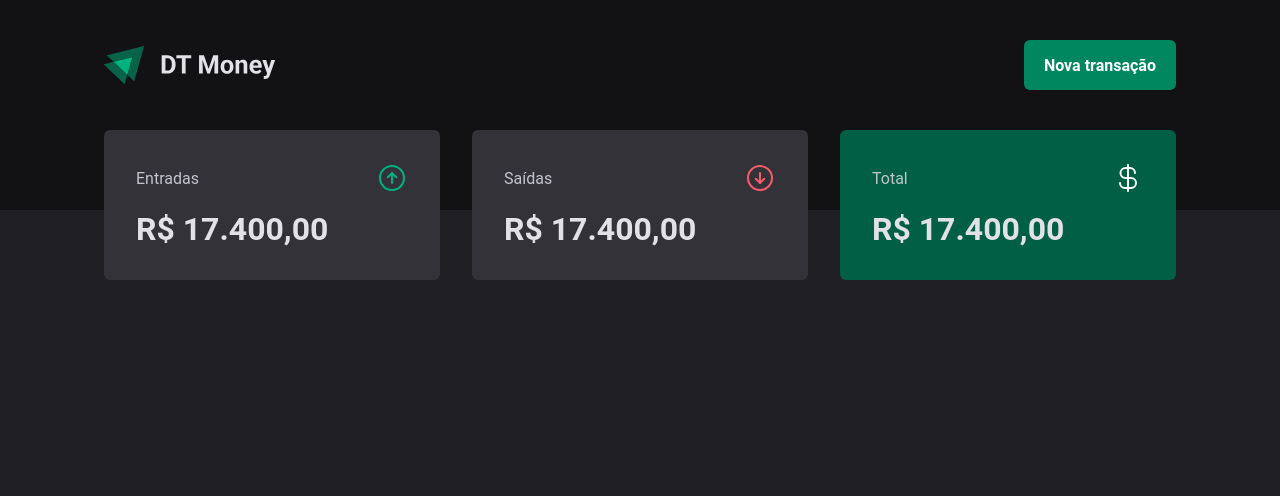
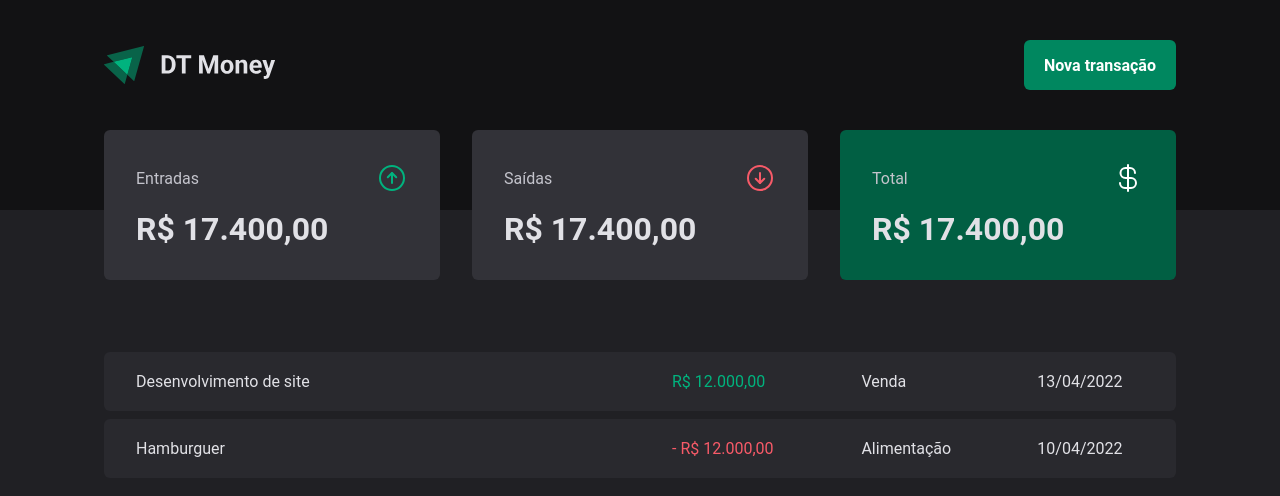
Before and after one commit to wspietro/ignite-dt-money, a React app: page / in a window 1280 px wide. Shown: the top 496 px of the page. Built offline with nearby package versions, Linux system fonts and the light colour scheme; the HTML template or start-up script is replaced by a standard one.

Commit message:
:sparkles: feat: componente transactions-table desenvolvido

```diff
--- /dev/null
+++ b/src/components/TransactionsTable/index.tsx
@@ -0,0 +1,37 @@
+import {
+  TransactionsContainer,
+  Table,
+  PriceHighLight
+} from "./styles";
+
+export function TransactionsTable() {
+  return (
+    <TransactionsContainer>
+      <Table>
+        <tbody>
+          <tr>
+            <td width="50%">Desenvolvimento de site</td>
+            <td>
+              <PriceHighLight variant='income'>
+                R$ 12.000,00
+              </PriceHighLight>
+            </td>
+            <td>Venda</td>
+            <td>13/04/2022</td>
+          </tr>
+
+          <tr>
+            <td width="50%">Hamburguer</td>
+            <td>
+              <PriceHighLight variant='outcome'>
+                - R$ 12.000,00
+              </PriceHighLight>
+            </td>
+            <td>Alimentação</td>
+            <td>10/04/2022</td>
+          </tr>
+        </tbody>
+      </Table>
+    </TransactionsContainer>
+  )
+}
--- /dev/null
+++ b/src/components/TransactionsTable/styles.ts
@@ -0,0 +1,38 @@
+import styled from "styled-components";
+
+export const TransactionsContainer = styled.main`
+  width: 100%;
+  max-width: 1120px;
+  margin: 4rem auto 0;
+  padding: 0 1.5rem;
+`
+
+export const Table = styled.table`
+  width: 100%;
+  border-collapse: separate; // propriedade específica de tabela
+  border-spacing: 0 0.5rem; // propriedade específica de tabela
+  /* margin-top: 1.5rem; */
+
+  td {
+    padding: 1.25rem 2rem;
+    background: ${props => props.theme["gray-700"]};
+
+    &:first-child{
+      border-top-left-radius: 6px;
+      border-bottom-left-radius: 6px;
+    }
+
+    &:last-child{
+      border-top-right-radius: 6px;
+      border-bottom-right-radius: 6px;
+    }
+  }
+`
+
+interface PriceHighLightProps {
+  variant: 'income' | 'outcome';
+}
+
+export const PriceHighLight = styled.span<PriceHighLightProps>`
+  color: ${props => props.variant === 'income' ? props.theme["green-300"] : props.theme["red-300"]};
+`
--- a/src/pages/Transactions/index.tsx
+++ b/src/pages/Transactions/index.tsx
@@ -1,11 +1,13 @@
 import { Header } from "../../components/Header";
-import { Summary } from "../../components/Header/Summary";
+import { Summary } from "../../components/Summary";
+import { TransactionsTable } from "../../components/TransactionsTable"
 
 export function Transactions() {
   return (
     <div>
       <Header />
       <Summary />
+      <TransactionsTable />
     </div>
   );
 };
```
Also changed, not shown: src/components/Summary/index.tsx (renamed from src/components/Header/Summary/index.tsx), src/components/Summary/styles.ts (renamed from src/components/Header/Summary/styles.ts).
